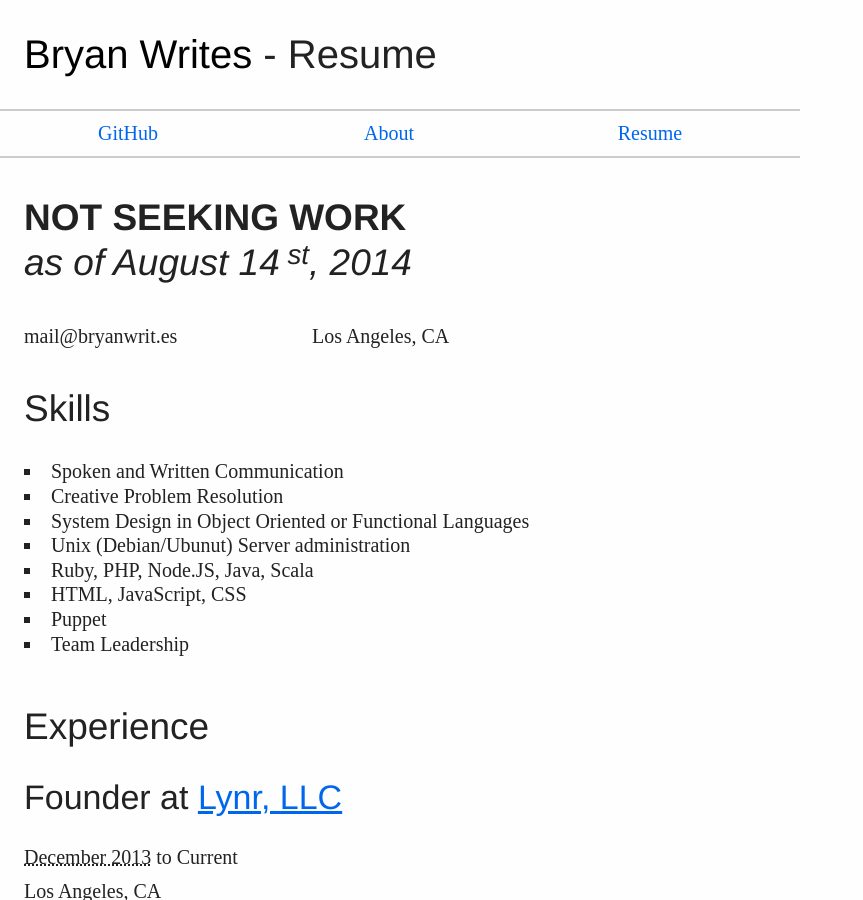
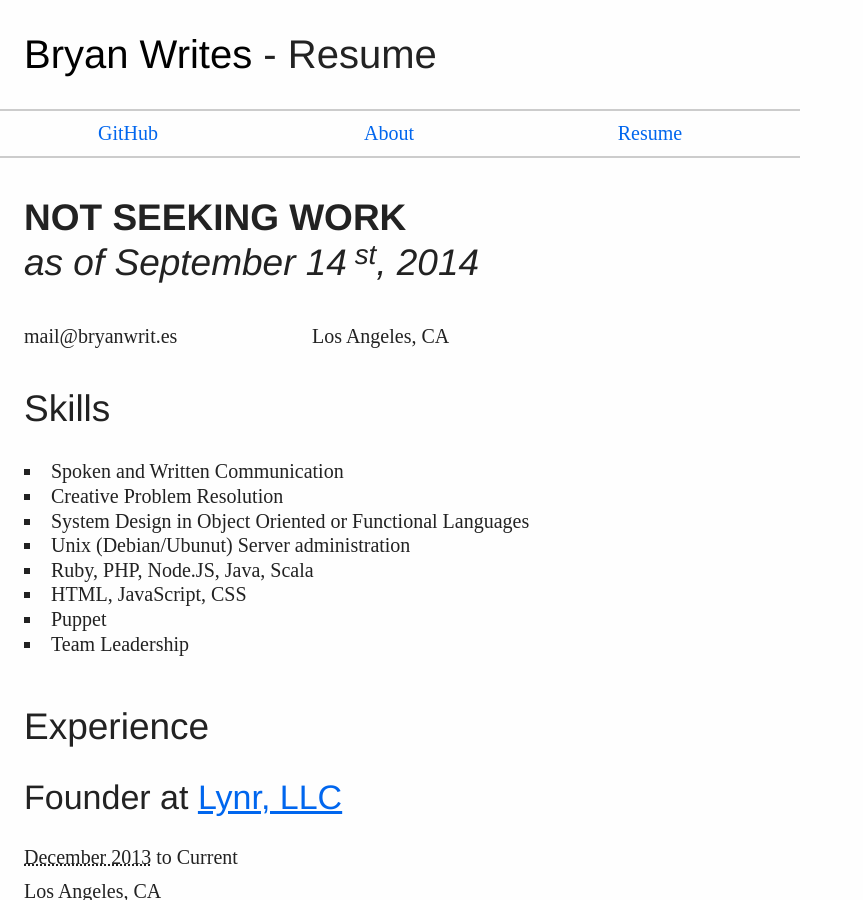
Before and after one commit to bryanjswift/bryanjswift.github.com, a Jekyll site: the page built from resume/index.html, in a window 1280 px wide and 900 px high. Shown: the whole window, without its empty margins (0-863 px from the left). Built offline with Jekyll 4.4.1, drawn with Linux system fonts in a browser that asks for light colours.

Commit message:
Update resume last updated date

```diff
--- a/resume/index.html
+++ b/resume/index.html
@@ -12,7 +12,7 @@ styles: ['/assets/css/resume.css']
           <h1><span class="fn">Bryan</span> J <span class="n">Swift</span></h1>
           <h2 class="status">
             <span class="working-not-working">Not Seeking Work</span>
-            <span class="updated">as of August 14<sup>st</sup>, 2014</span>
+            <span class="updated">as of September 14<sup>st</sup>, 2014</span>
           </h2>
           <p class="contact">
             <!-- tel, type, value for vcard -->
```
